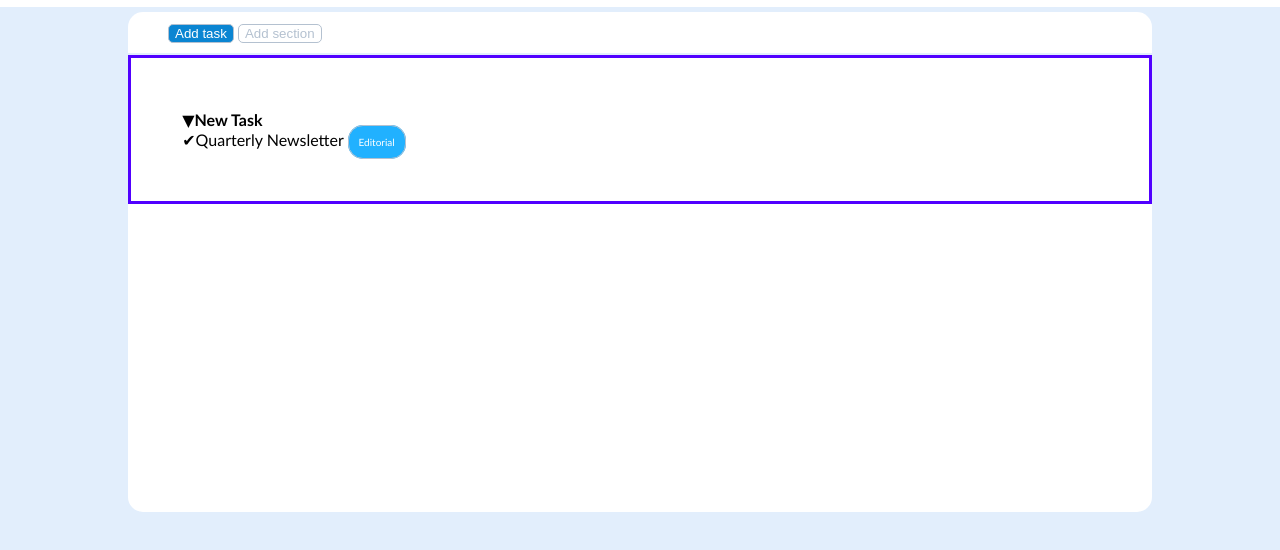
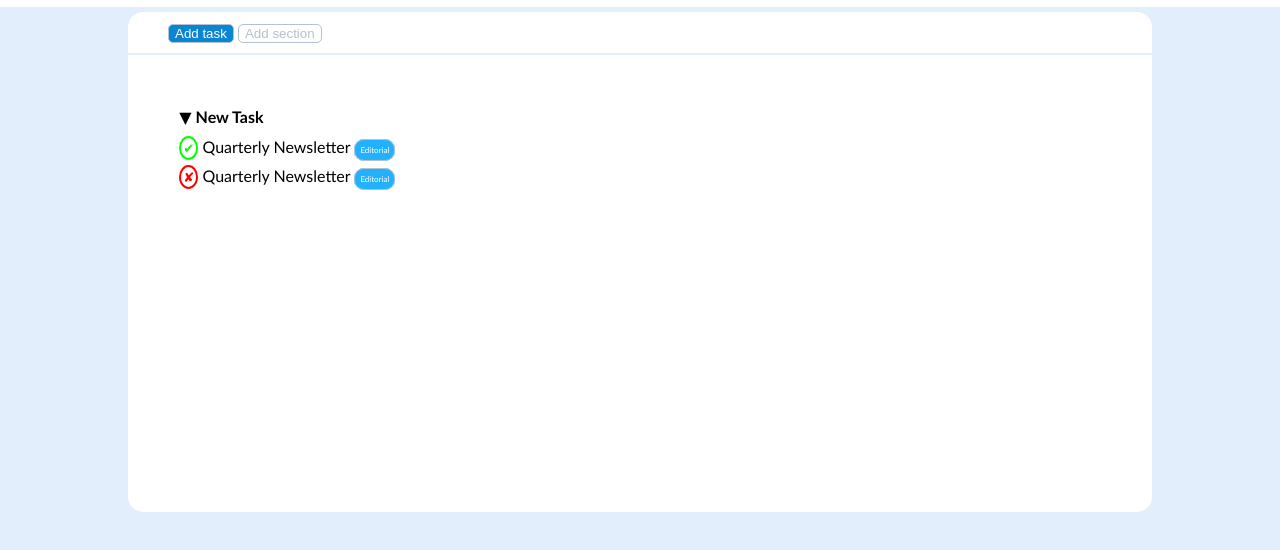
Before and after one commit to AlessandraMartera/html-css-toboolist, a plain HTML site: page index.html in a window 1280 px wide. Shown: the part 74-624 px from the top of the page. Drawn offline with Linux system fonts and the light colour scheme.

Commit message:
update check task

```diff
--- a/css/style.css
+++ b/css/style.css
@@ -55,19 +55,39 @@ button.white-button {
 
     /* task section */
 #task-section{
-    border: 3px solid rgb(81, 0, 255);
     padding: 5%;
 }
 
+.task-name {
+    width: 100%;
+}
+
 .task {
-    width: 100%;
+    margin: 10px 0;
 }
 
 .editorial {
     border: 1px solid #b4c1d0;
-    border-radius: 15px;
+    border-radius: 10px;
     background-color: rgb(33, 177, 255);
-    padding: 10px;
-    font-size: 10px;
+    font-size: 8px;
+    padding: 5px;
     color: #ffffff;
 }
+
+.check {
+    border-radius: 70%;
+    font-size: smaller;
+    padding: 2px;
+
+}
+
+.check-green {
+    border: 2px solid rgb(0, 255, 0);
+    color: rgb(0, 255, 0);
+}
+
+.check-red {
+    border: 2px solid rgb(255, 0, 0);
+    color: rgb(255, 0, 0);
+}
--- a/index.html
+++ b/index.html
@@ -11,15 +11,20 @@
 
     <!-- header -->
     <header>
+
         <img id="logo" src="img/Logo.png" alt="logo ToBooList">
         <span id="title"><strong>ToBooList</strong></span>
+
     </header>
 
     <!-- main -->
     <main>
+
         <div id="container">
+
             <!-- button section -->
             <section id="button-section">
+
                 <button class="blu-button">Add task</button>
                 <button class="white-button">Add section</button>
 
@@ -27,10 +32,23 @@
 
             <!-- main section -->
             <section id="task-section">
+
                 <!-- task main -->
-                <div class="task">
-                    <span>&#9660;<strong>New Task</strong></span>
-                    <div>&#10004;Quarterly Newsletter <span class="editorial">Editorial</span></div>
+                <div class="task-name">
+
+                    <span>&#9660; <strong>New Task</strong></span>
+
+                    <div class="task">
+                        <span class="check check-green"> &#10004;</span>
+                        Quarterly Newsletter
+                        <span class="editorial">Editorial</span>
+                    </div>
+
+                    <div class="task">
+                        <span class="check check-red"> &#10008;</span>
+                        Quarterly Newsletter
+                        <span class="editorial">Editorial</span>
+                    </div>
                 </div>
 
             </section>
```
